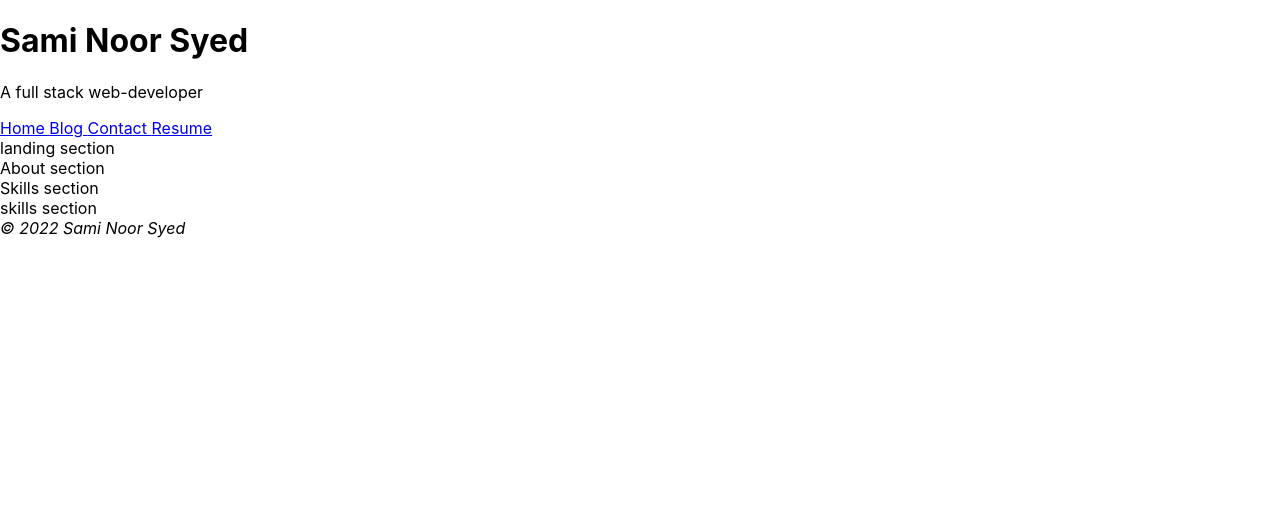
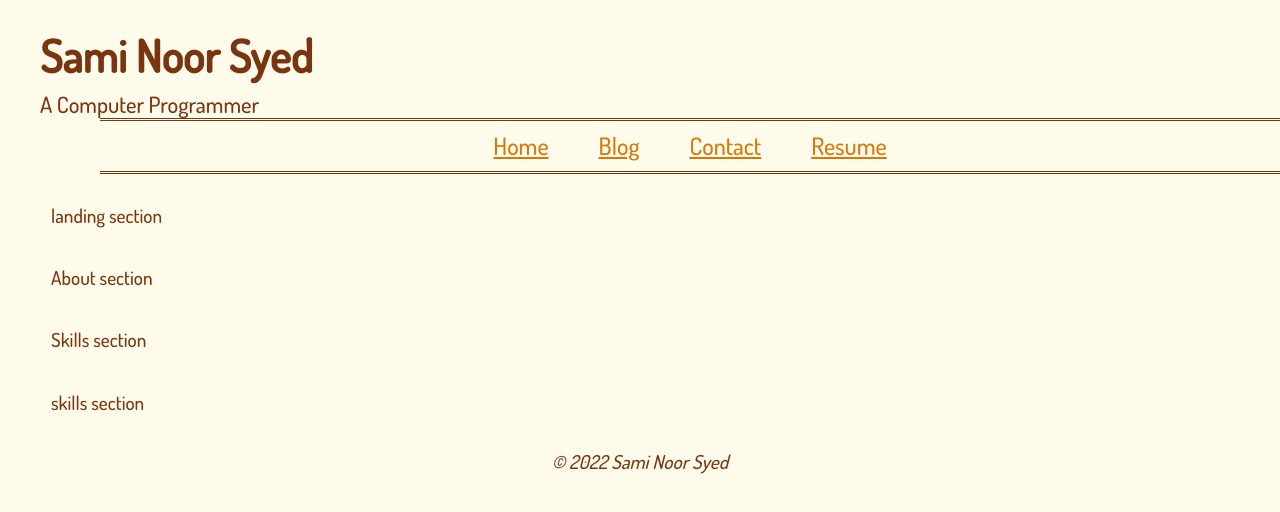
Before and after one commit to saminoorsyed/portfolio, a React (Create React App) app in the folder version3/portfolio_ui/: page / in a window 1280 px wide. Shown: the top 512 px of the page. Built offline with nearby package versions, Linux system fonts and the light colour scheme.

Commit message:
add style sheet

```diff
--- a/version3/portfolio_ui/src/App.css
+++ b/version3/portfolio_ui/src/App.css
@@ -1,38 +1,298 @@
-.App {
-  text-align: center;
+/*  ===== MOBILE styles (reside at the top and are inherited by all devices) ===== */
+/*  ===== See tablet, desktop, and print @media queries at the bottom. */
+
+
+/*   ----- Imports  -----  */
+          /* Add fonts from the app's server
+@font-face {
+  font-family: 'FontName';
+  src: url('FontName.woff2') format('woff2');
+}
+          */
+
+          @import url('https://fonts.googleapis.com/css2?family=Dosis:wght@500&display=swap');
+          /* font -family: 'Dosis', sans-serif; */
+
+          /* normalize */
+          @import '../node_modules/modern-normalize/modern-normalize.css';
+                    /* npm install modern-normalize
+                      Resets elements for browser consistency.
+                      http://nicolasgallagher.com/about-normalize-css/
+                    */
+
+                    /* Component-specific stylesheets, if any
+          @import "component1.css";
+                    */
+
+          /*   ----- Variables  -----  */
+          :root {
+            --header-footer-color: #fffbeb ;
+            --font-color: #78350f;
+            --font: 'Dosis', sans-serif, 'Courier New', Courier, monospace, Arial, Helvetica, sans-serif;
           }
 
-.App-logo {
-  height: 40vmin;
-  pointer-events: none;
+          /*  ----- Viewport ----- elements inherited by all remaining elements ----- */
+          body {       /* Can alternatively define in html {} or :root {} */
+            color: var(--font-color);
+            background-color: var(--header-footer-color);
+            font-family: var(--font);
+            font-size: 1.2rem;
+            margin:0px;
+            padding:0px;
           }
 
-@media (prefers-reduced-motion: no-preference) {
-  .App-logo {
-    animation: App-logo-spin infinite 20s linear;
-  }
+          /* give specific styling to the app so that it's contents fall into a grid and take up the screen*/
+          .app {
+            display: grid;
+            grid-template: 1fr 5fr 50px / 1fr 1fr ;
+            height: 100vh;
           }
 
-.App-header {
-  background-color: #282c34;
-  min-height: 100vh;
+          /* ----- Anchors ----- Text links */
+          a {}
+          a:link {}
+          a:hover {}
+          a:active {}
+          a:visited {}
+
+          /*  ----- Navigation ----- Override text links for navigation only.  */
+          /* make the nav a flex container so that the links can grow smoothly */
+          /* did not need to add a background color since the body has it */
+          nav {
+            background-color: var(--header-footer-color);
+            text-align: center;
+            align-self: center;
+            display: flex;
+            justify-content: center;
+            gap: 50px;
+            margin-left: 100px;
+            padding: 20px;
+            border-bottom: 3px double var(--font-color) ;
+            border-top: 3px double var(--font-color) ;
+            /* vertical alignment does nothing because of css grid */
+            vertical-align: center;
+            line-height: 10px;
+            font-weight: 500;
+          }
+          /* add transition to font */
+          nav a {
+            color:#d97706;
+            font-size: 1.5rem;
+            transition:font 0.5s ease;
+            height: auto;
+          }
+          /* expand font size to make clicking easier */
+          nav a:hover {
+            color:#fbbf24;
+            font-size: 2rem;
+            font-weight: 700;
+          }
+
+          /*  ----- Page layout blocks -----  */
+          header {
+            background-color: var(--header-footer-color);
+            padding:0px;
+            padding-left: 40px;
+            color: var(--font-color);
+            font-size: 1.4rem;
+            font-weight: 500;
+            margin: 0px;
+            /* allows for adjustability, but does not actually add a visible border */
+            border-bottom:1px solid var(--header-footer-color);
+          }
+
+          main {
+            /* background: url(../src/images/Groceries.jpg) no-repeat center center fixed; */
+            background-size: cover;
+            background-color: var(--header-footer-color);
+            grid-area: 2/1/3/3;
+            color: var(--font-color);
+            padding: 10px;
+            border:1px solid var(--header-footer-color);
+            box-shadow: inset 0 -15px 5px -5px var(--header-footer-color),
+                        inset 0 15px 5px -5px var(--header-footer-color);
+          }
+
+          section {}
+            article {
+              padding:20px;
+              padding-left: 40px;
+            }
+              #topic1 {}
+              #topic2 {}
+              #gallery1 {}
+              #gallery2 {}
+          div {}
+          aside {}
+          footer {
+            background-color: var(--header-footer-color);
+            text-align: center;
             display: flex;
             flex-direction: column;
-  align-items: center;
-  justify-content: center;
-  font-size: calc(10px + 2vmin);
-  color: white;
+            grid-area: 3/1/3/3;
+            font-size: 1.2rem ;
+            font-weight:500;
+            padding: 5px;
+            margin:0;
+            /* used box shadow on main to give fade from picture affect. */
+            border: 1px solid var(--header-footer-color);
           }
 
-.App-link {
-  color: #61dafb;
+          /*  -----  Typography  ----- */
+          p {
+            padding: 5px;
+          }
+          header p {
+            padding: 0px;
+            margin:0px;
+          }
+          br {}
+          ol, ul, dl {}
+          li {}
+          dt {}
+          dd {}
+
+          h1, h2, h3, h4, h5, h6 {} /* Define consistant font family.*/
+          h1 {
+            margin-bottom: 10px;
+          }
+          h2 {}
+          h3 {}
+          h4 {}
+          h5 {}
+          h6 {}
+
+          abbr {}
+          acronym {}
+          address {}
+          blockquote {}
+            q {}
+            cite {}
+          em {}
+          hr {}
+          mark {}
+          s {}
+          span {}
+          strong {}
+          sub {}
+          sup {}
+          time {}
+
+          /*  ----- Coding or instructional typography ----- */
+          pre {}
+          code {}
+          kbd {}
+          samp {}
+          var {}
+          del {}
+          ins {}
+
+          /*  ----- Table ----- */
+          table {
+            border-collapse: separate;
+            border: 5px double #fbbf24;
+            padding: 15px;
+            margin:15px;
+          }
+          caption {
+            font-size: 1rem;
+          }
+          thead {}
+          tbody {}
+          tfoot {}
+          tr {}
+            tr:nth-child(even) {}
+          th {}
+          td {
+          }
+            td:nth-child(1) {}
+          colgroup {}
+          data {}
+          datalist {}
+
+
+          /*  ----- Form ----- */
+          form {
+            font-family: var(--font);
+            max-width: fit-content;
+            font-size: 1.5rem;
+            padding:10px;
+          }
+          fieldset {
+            font-family: var(--font);
+            border: 2px solid var(--font-color);
+            border-radius: 5px;
+          }
+            legend {}
+
+            label {}
+
+            button {
+              padding: 10px;
+              border-radius: 0 5px 5px 0;
+              background-color: #fbbf24;
+              font-family: var(--font);
             }
 
-@keyframes App-logo-spin {
-  from {
-    transform: rotate(0deg);
+            button:hover {
+              background-color:#d97706;
             }
-  to {
-    transform: rotate(360deg);
+
+            input {
+              font-family:var(--font);
+              padding: 10px;
+              border-radius: 5px 0 0 5px;
             }
-}
+            output {}
+            meter {}
+            progress {}
+            select {}
+              optgroup {}
+              option {}
+            textarea {}
+
+          /* ----- Media ----- */
+          figure {}
+            figcaption {}
+          img {}
+          svg {}
+          picture {}
+            source {}
+          iframe {}
+          video {}
+          audio {}
+          embed {}
+          object {}
+
+
+          /*  ----- Classes for alignment, positioning, widths, grids, embellishments, and animation -----  */
+          .floatright {}
+          .floatleft {}
+          .center-middle {}
+
+          .ten {}
+          .twenty {}
+          .thirty {}
+          .forty {}
+          .fifty {}
+          .sixty {}
+          .seventy {}
+          .eighty {}
+
+          .radius {}
+          .circle {}
+          .boxshadow {}
+          .tshadow {}
+          .gradient {}
+          .shape {}
+
+          @keyframes App-logo {}
+
+          /*   ===== TABLET  media query overrides mobile styles ===== */
+          @media all and (min-width: 600px) {}
+
+          /*   ===== DESKTOP  media query overrides mobile and tablet styles ===== */
+          @media all and (min-width: 1080px) {}
+
+          /*   ===== PRINT  media query overrides previous styles =====  */
+          @media print {}
--- a/version3/portfolio_ui/src/App.js
+++ b/version3/portfolio_ui/src/App.js
@@ -6,6 +6,8 @@ import {
   Route
 } from "react-router-dom";
 
+// import style
+import './App.css';
 // import pages
 import HomePage from './pages/HomePage';
 import BlogPage from './pages/BlogPage';
--- a/version3/portfolio_ui/src/components/Header.js
+++ b/version3/portfolio_ui/src/components/Header.js
@@ -4,7 +4,7 @@ export default function Header() {
   return (
     <header>
         <h1>Sami Noor Syed</h1>
-        <p>A full stack web-developer</p>
+        <p>A Computer Programmer</p>
     </header>
   );
 }
--- a/version3/portfolio_ui/src/index.js
+++ b/version3/portfolio_ui/src/index.js
@@ -4,6 +4,7 @@ import './index.css';
 import App from './App';
 import reportWebVitals from './reportWebVitals';
 import {BrowserRouter} from "react-router-dom";
+
 const root = ReactDOM.createRoot(document.getElementById('root'));
 root.render(
   <React.StrictMode>
```
Lines whose indentation alone changed are shown as unchanged.
